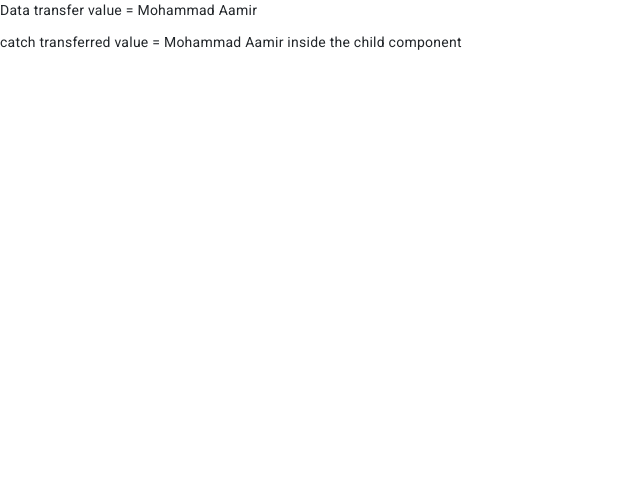
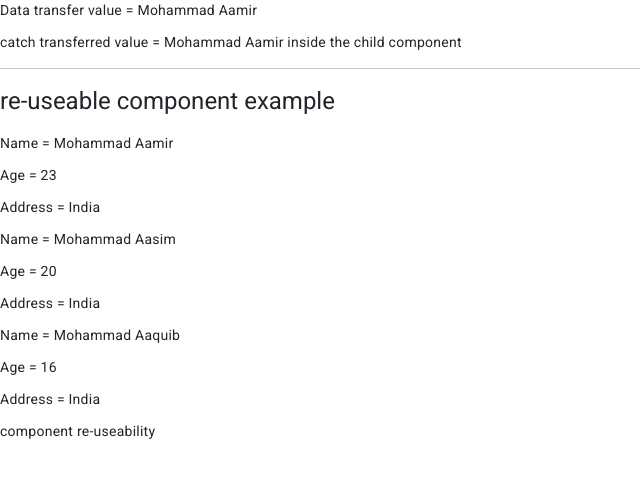
Before and after one commit to mohammadaamir1102/angular_practice, an Angular app: page / in a window 1280 px wide. Shown: the top 478 px of the page, without its empty margins (0-640 px from the left). Built offline with nearby package versions, Linux system fonts and the light colour scheme.

Commit message:
parent to child and re-useablity

```diff
--- a/src/app/app.module.ts
+++ b/src/app/app.module.ts
@@ -18,6 +18,7 @@ import { BrowserAnimationsModule } from '@angular/platform-browser/animations';
 import {MatButtonModule} from '@angular/material/button';
 import { ParentComponent } from './parent/parent.component';
 import { ChildComponent } from './child/child.component';
+import {MatTableModule} from '@angular/material/table';
 
 
 
@@ -34,7 +35,7 @@ import { ChildComponent } from './child/child.component';
     FooterComponent,
     StylebindingComponent,
     ParentComponent,
-    ChildComponent
+    ChildComponent,
 
   ],
   imports: [
@@ -43,7 +44,8 @@ import { ChildComponent } from './child/child.component';
     LoginModule,
     FormsModule,
     BrowserAnimationsModule,
-    MatButtonModule
+    MatButtonModule,
+    MatTableModule
   ],
   providers: [],
   bootstrap: [AppComponent]
--- a/src/app/child/child.component.css
+++ b/src/app/child/child.component.css
@@ -0,0 +1,3 @@
+table {
+    width: 100%;
+  }
--- a/src/app/child/child.component.html
+++ b/src/app/child/child.component.html
@@ -1 +1,8 @@
 <p>catch transferred value = {{hero}} inside the child component</p>
+<hr>
+<h1>re-useable component example</h1>
+<div *ngFor="let user of usersData">
+    <p>Name = {{user.name}}</p>
+    <p>Age = {{user.age}}</p>
+    <p>Address = {{user.address}}</p>
+</div>
--- a/src/app/child/child.component.ts
+++ b/src/app/child/child.component.ts
@@ -3,10 +3,10 @@ import { Component, Input } from '@angular/core';
 @Component({
   selector: 'app-child',
   templateUrl: './child.component.html',
-  styleUrls: ['./child.component.css']
+  styleUrls: ['./child.component.css'],
 })
 export class ChildComponent {
-
-  @Input() hero:any
-
+  data = [];
+  @Input() hero: any;
+  @Input() usersData: any;
 }
--- a/src/app/parent/parent.component.html
+++ b/src/app/parent/parent.component.html
@@ -1,3 +1,8 @@
 <p>Data transfer value = {{data}}</p>
-<app-child [hero] = "data" >
-</app-child>
+
+<div>
+    <app-child [hero]="data" [usersData]="users">
+    </app-child>
+</div>
+
+<p>component re-useability </p>
--- a/src/app/parent/parent.component.ts
+++ b/src/app/parent/parent.component.ts
@@ -7,4 +7,22 @@ import { Component } from '@angular/core';
 })
 export class ParentComponent {
   data = "Mohammad Aamir";
+
+  users = [
+    {
+      name : 'Mohammad Aamir',
+      age : 23,
+      address : 'India'
+    },
+    {
+      name : 'Mohammad Aasim',
+      age : 20,
+      address : 'India'
+    },
+    {
+      name : 'Mohammad Aaquib',
+      age : 16,
+      address : 'India'
+    }
+  ]
 }
```
